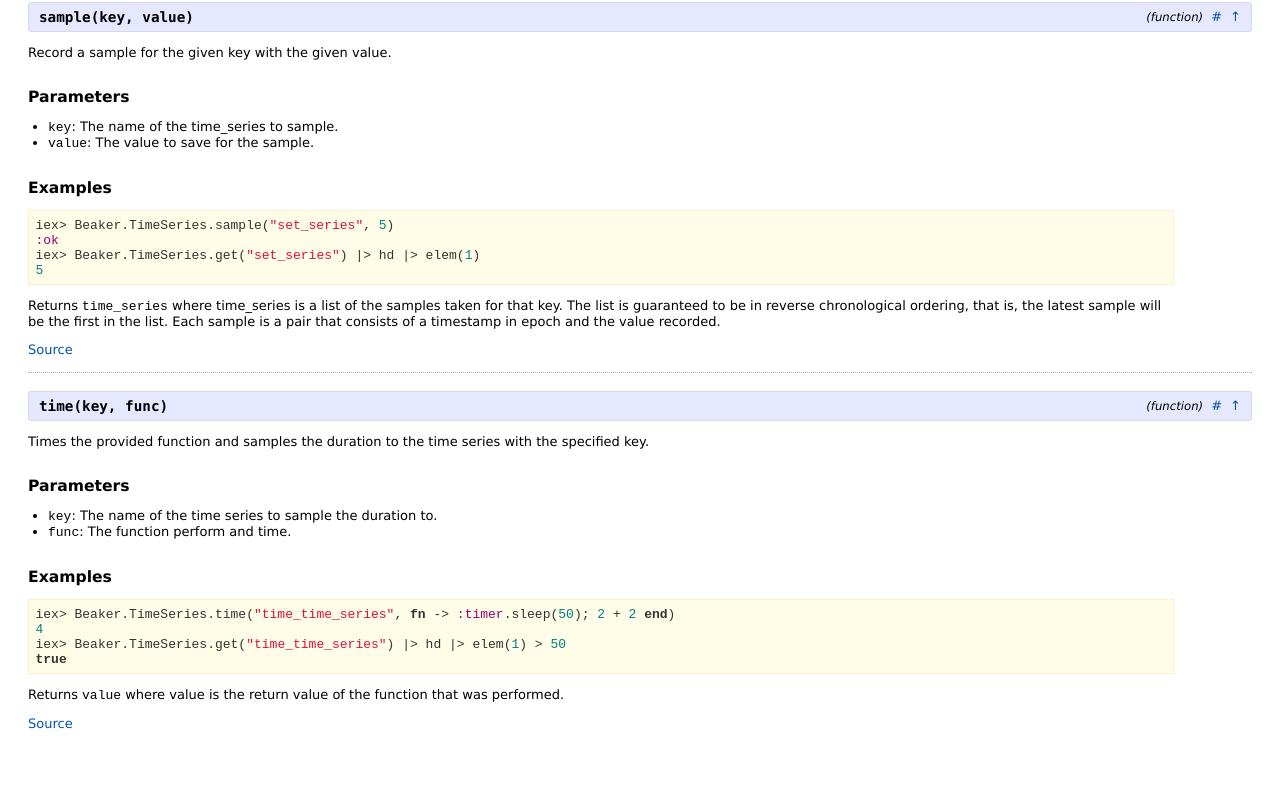
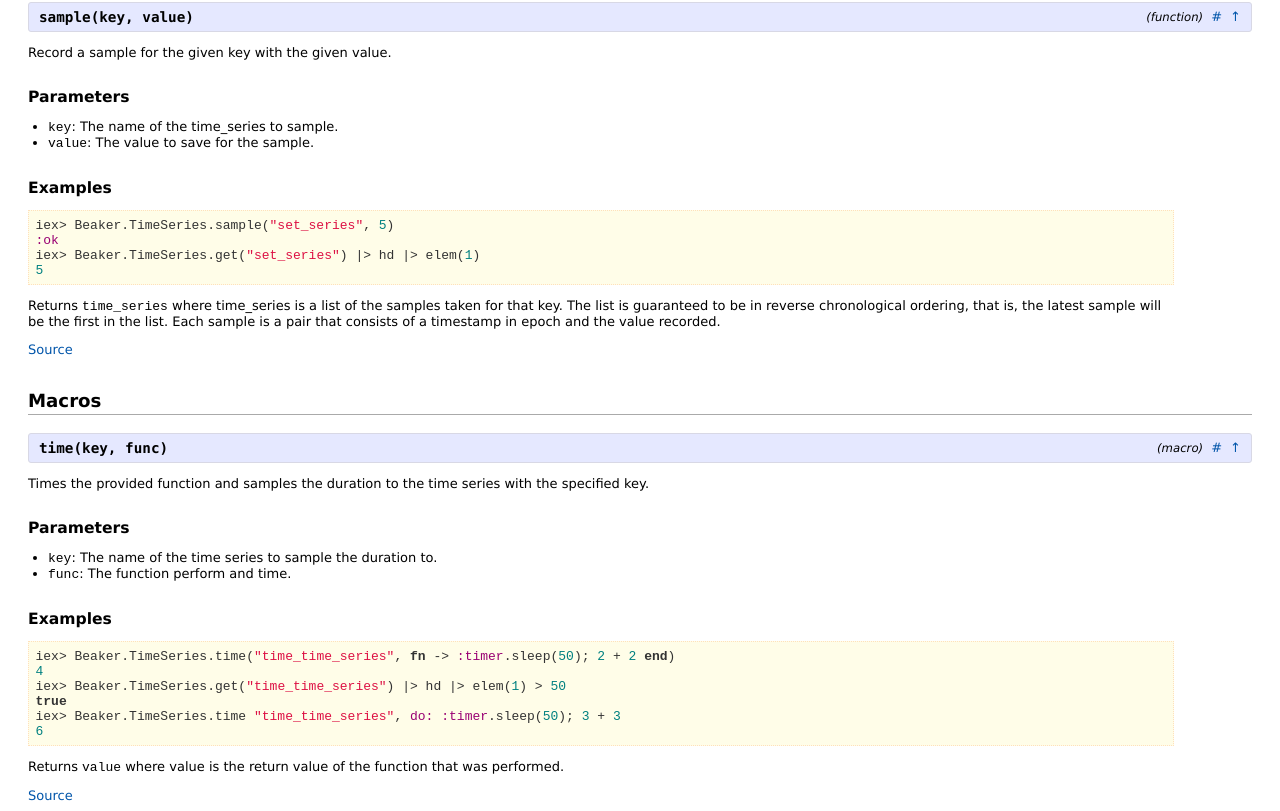
Before and after one commit to hahuang65/beaker, a plain HTML site: page doc/Beaker.TimeSeries.html in a window 1280 px wide. Shown: the part 1685-2496 px from the top of the page. Before the commit the page ends 2424 px from the top, so only its background shows below. Drawn offline with Linux system fonts and the light colour scheme.

Commit message:
Add `do` block syntax for time/2 functions.
Beaker.Gauge.time/2 now accepts `do` blocks as well as functions.
Beaker.TimeSeries.time/2 now accepts `do` blocks as well as functions.

Fixed tests to check time/2 functions based on microseconds since that's
what :timer.tc returns

Added `do` block syntax to docs and README.

```diff
--- a/doc/Beaker.TimeSeries.html
+++ b/doc/Beaker.TimeSeries.html
@@ -39,6 +39,8 @@
 
           <li><a href="#functions_details">Functions</a></li>
 
+
+          <li><a href="#macros_details">Macros</a></li>
 
 
       </ul>
@@ -235,12 +237,19 @@ Each sample is a pair that consists of a timestamp in epoch and the value record
     <a href="https://github.com/hahuang65/beaker/blob/master/lib/beaker/time_series.ex#L104" class="view_source">Source</a>
 
 </section>
-<section class="detail">
+
+        </section>
+
+
+
+        <section id="macros_details" class="details_list">
+          <h2>Macros</h2>
+          <section class="detail">
   <div class="detail_header" id="time/2">
     <span class="signature"><strong>time(key, func)</strong></span>
     <div class="detail_header_links">
-      <span class="detail_type">(function)</span>
-      <a href="#time/2" class="detail_link" title="Link to this function">#</a>
+      <span class="detail_type">(macro)</span>
+      <a href="#time/2" class="detail_link" title="Link to this macro">#</a>
       <a class="to_top_link" href="#content" title="To the top of the page">&uarr;</a>
     </div>
   </div>
@@ -258,12 +267,14 @@ Each sample is a pair that consists of a timestamp in epoch and the value record
 <pre><code class="iex elixir">iex&gt; Beaker.TimeSeries.time(&quot;time_time_series&quot;, fn -&gt; :timer.sleep(50); 2 + 2 end)
 4
 iex&gt; Beaker.TimeSeries.get(&quot;time_time_series&quot;) |&gt; hd |&gt; elem(1) &gt; 50
-true</code></pre>
+true
+iex&gt; Beaker.TimeSeries.time &quot;time_time_series&quot;, do: :timer.sleep(50); 3 + 3
+6</code></pre>
 <p>Returns <code class="inline">value</code> where value is the return value of the function that was performed.</p>
 
   </section>
 
-    <a href="https://github.com/hahuang65/beaker/blob/master/lib/beaker/time_series.ex#L124" class="view_source">Source</a>
+    <a href="https://github.com/hahuang65/beaker/blob/master/lib/beaker/time_series.ex#L126" class="view_source">Source</a>
 
 </section>
 
@@ -271,8 +282,6 @@ true</code></pre>
 
 
 
-
-
     </section>
   </body>
 </html>
```
Also changed, not shown: doc/Beaker.Gauge.html (+16 -7 lines), 5 other files.
